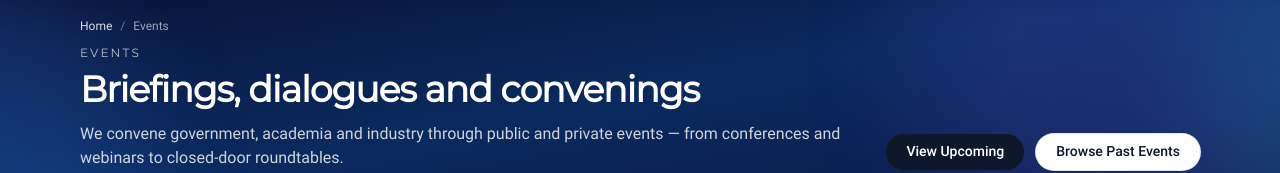
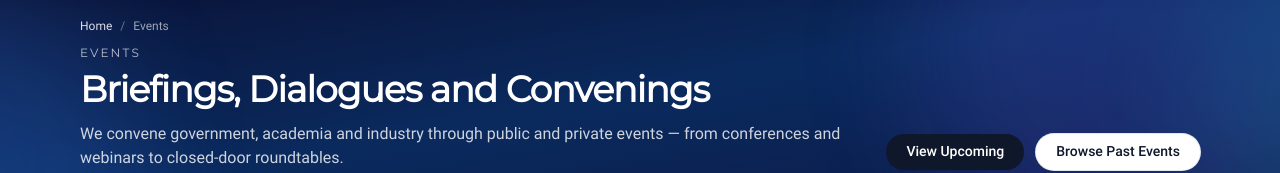
Before and after one commit to naqvi00/epc-frontend, a React (Vite) app: page /events in a window 1280 px wide. Shown: the part 204-377 px from the top of the page. Built offline with nearby package versions, Linux system fonts and the light colour scheme; no server answers.

Commit message:
Update EventsLanding.tsx

```diff
--- a/src/pages/events/EventsLanding.tsx
+++ b/src/pages/events/EventsLanding.tsx
@@ -8,7 +8,7 @@ export default function EventsLanding() {
       <PageHeader
        variant="gradient"
         eyebrow="Events"
-        title="Briefings, dialogues and convenings"
+        title="Briefings, Dialogues and Convenings"
         description="We convene government, academia and industry through public and private events — from conferences and webinars to closed-door roundtables."
         crumbs={[{ label: 'Home', href: '/' }, { label: 'Events' }]}
         actions={
```
